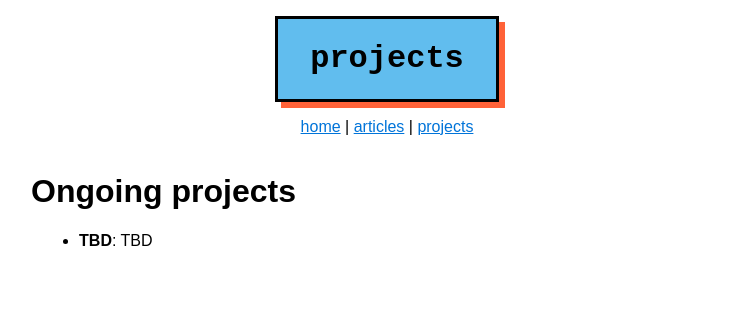
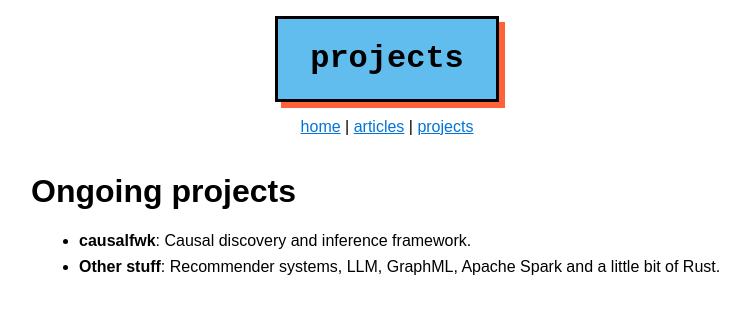
Before and after one commit to 2na3k/2na3k.github.io, a Jekyll site: the page projects/index.html, which Jekyll copies as it is, in a window 1280 px wide. Shown: the top 314 px of the page, without its empty margins (253-1003 px from the left). Built offline with Jekyll 4.4.1, drawn with Linux system fonts in a browser that asks for light colours; some web fonts are replaced.

Commit message:
jkjwkhewjrhjrhrw

```diff
--- a/projects/index.html
+++ b/projects/index.html
@@ -22,7 +22,8 @@
     </div>
     <h1>Ongoing projects</h1>
     <ul>
-        <li><strong>TBD</strong>: TBD</li>
+        <li><strong>causalfwk</strong>: Causal discovery and inference framework.</li>
+        <li><strong>Other stuff</strong>: Recommender systems, LLM, GraphML, Apache Spark and a little bit of Rust.</li>
     </ul>
   </div>
 </body>
```
Also changed, not shown: _posts/2023-11-19-causal.md (+1 -0 lines).
